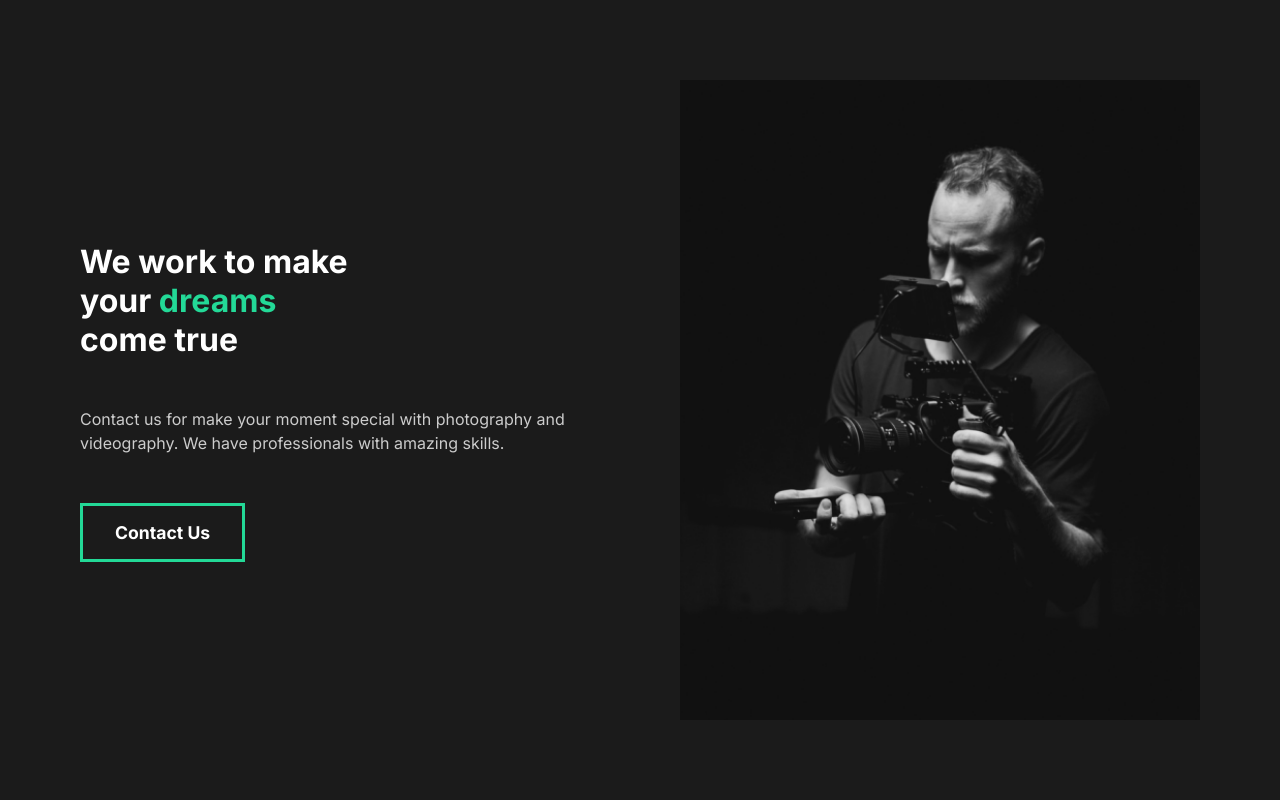
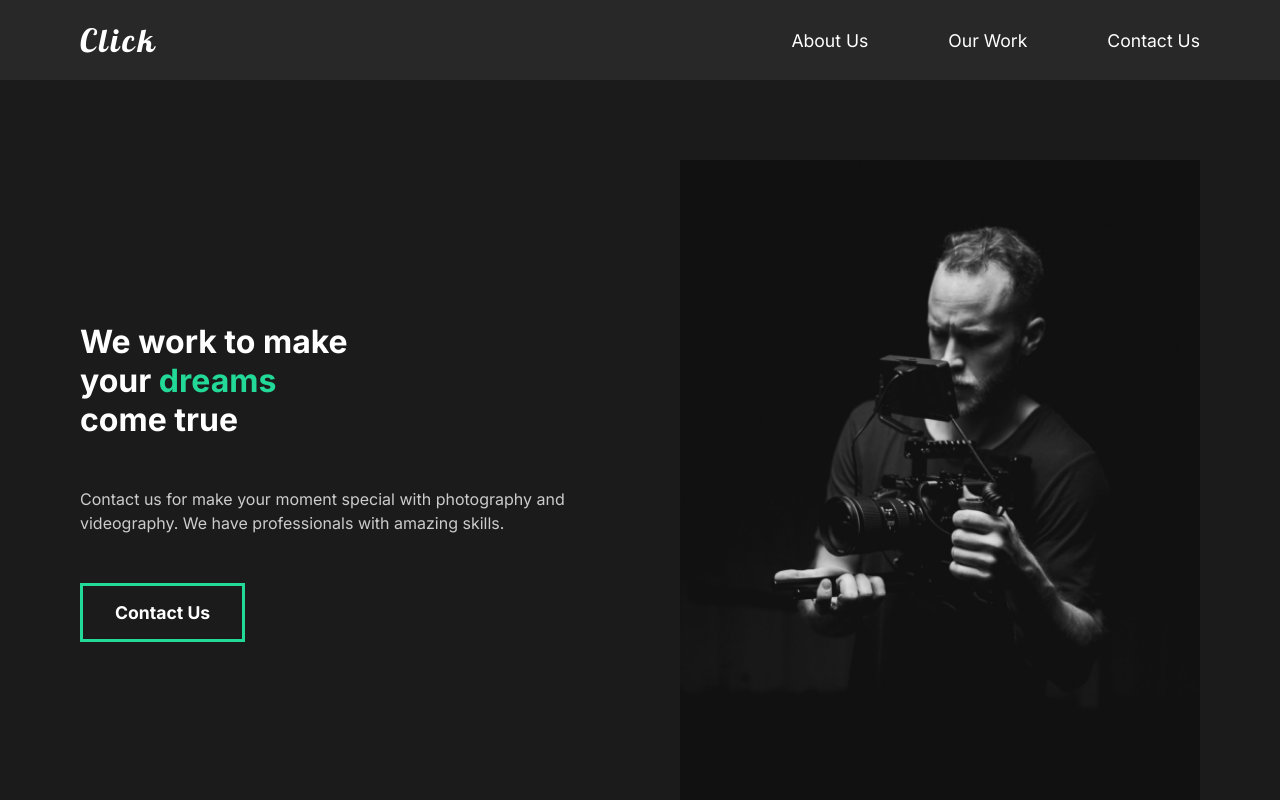
Before and after one commit to ParthPatel133/react-portfolio-project, a React (Create React App) app: page / in a window 1280 px wide. Shown: the top 800 px of the page. Built offline with nearby package versions, Linux system fonts and the light colour scheme.

Commit message:
Nav Component

```diff
--- a/src/App.js
+++ b/src/App.js
@@ -1,9 +1,11 @@
 import AboutUs from './pages/AboutUs';
 import GlobalStyle from './components/GlobalStyle';
+import Nav from './components/Nav';
 
 function App() {
   return (
     <div className='App'>
+      <Nav />
       <AboutUs />
       <GlobalStyle />
     </div>
--- /dev/null
+++ b/src/components/Nav.js
@@ -0,0 +1,54 @@
+import styled from 'styled-components';
+
+const Nav = () => {
+  return (
+    <StyledNav>
+      <h1>
+        <a href='#'>Click</a>
+      </h1>
+      <ul>
+        <li>
+          <a href='#'>About Us</a>
+        </li>
+        <li>
+          <a href='#'>Our Work</a>
+        </li>
+        <li>
+          <a href='#'>Contact Us</a>
+        </li>
+      </ul>
+    </StyledNav>
+  );
+};
+
+const StyledNav = styled.nav`
+  min-height: 10vh;
+  display: flex;
+  margin: auto;
+  justify-content: space-between;
+  align-items: center;
+  padding: 1rem 5rem;
+  background: #282828;
+  a {
+    color: white;
+    text-decoration: none;
+  }
+  ul {
+    display: flex;
+    list-style: none;
+    li {
+      padding-left: 5rem;
+      position: relative;
+    }
+  }
+  h1 {
+    a {
+      font-family: 'Lobster', cursive;
+      font-weight: lighter;
+      font-size: 2rem;
+      letter-spacing: 0.2rem;
+    }
+  }
+`;
+
+export default Nav;
```
Also changed, not shown: 1 other file (tests, documents, lock files or other folders).
